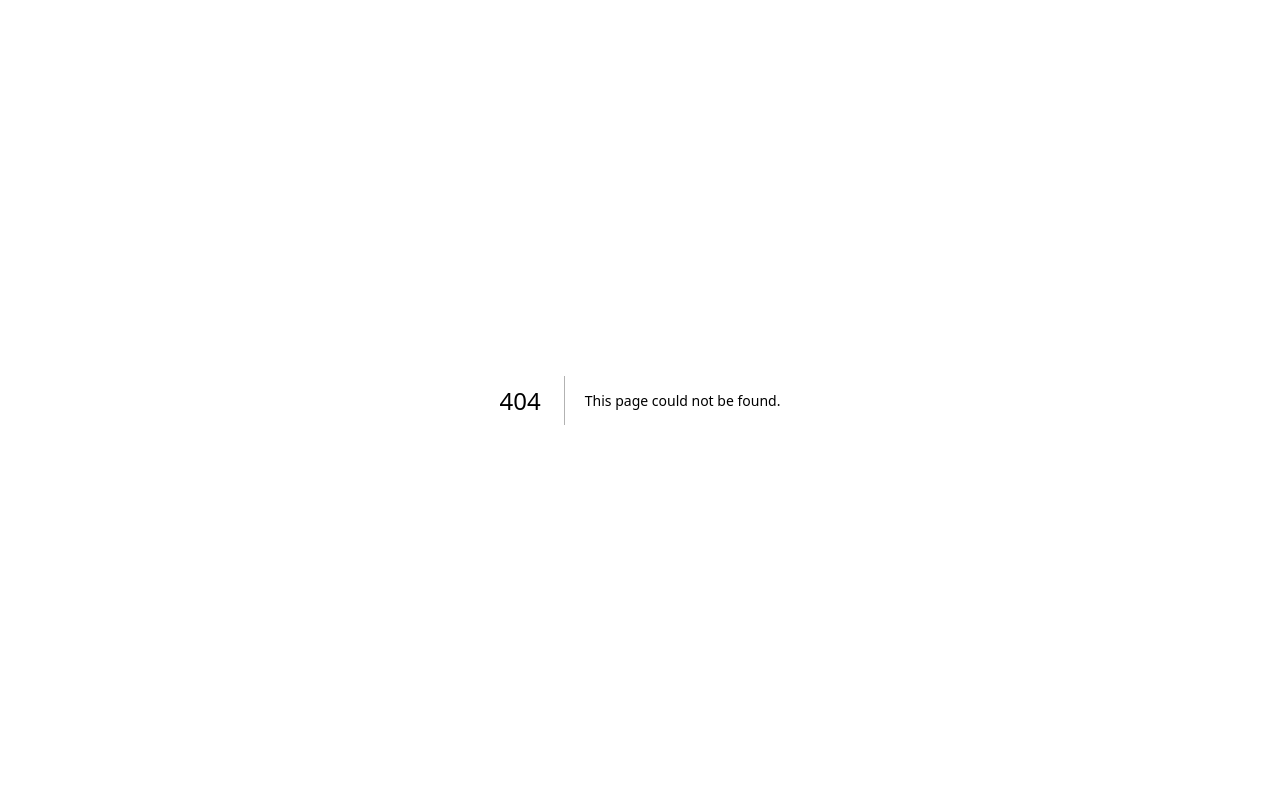
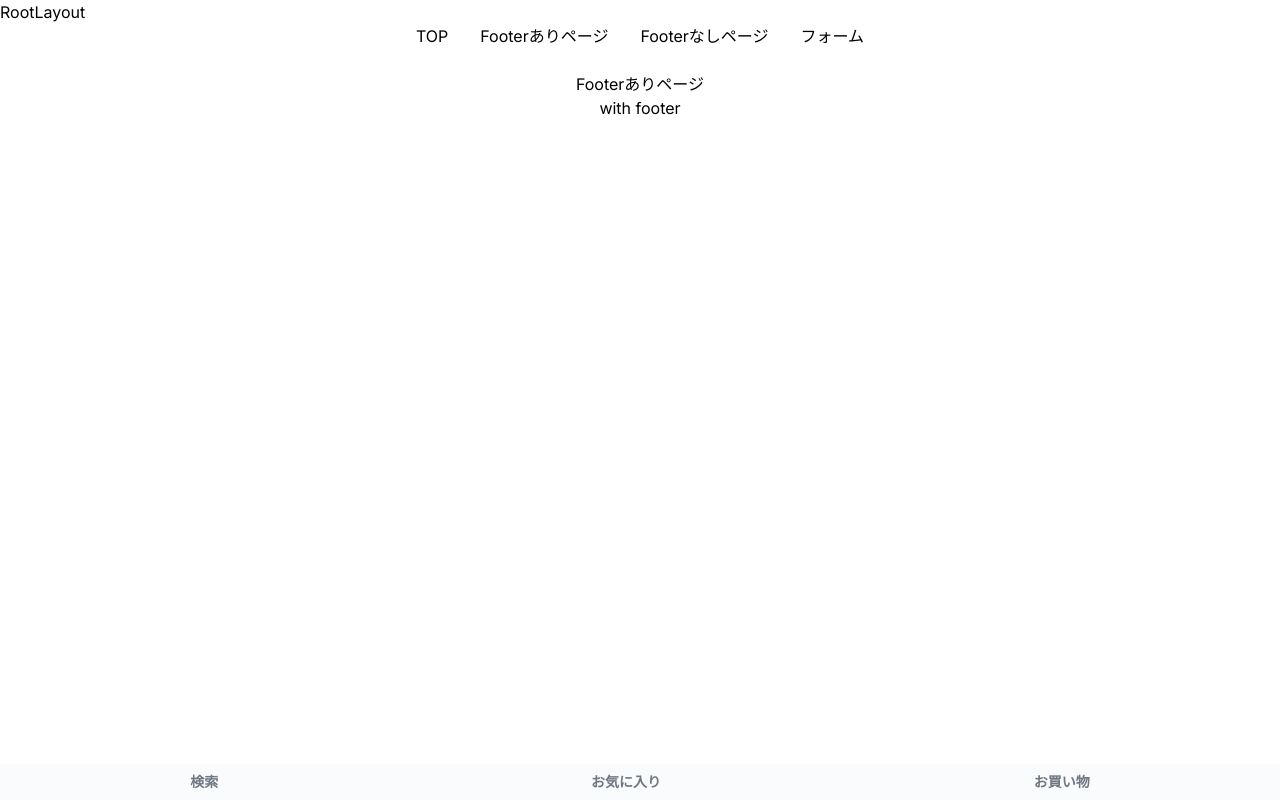
Before and after one commit to hiropi1224/next-sample, a Next.js app: page /with-footer in a window 1280 px wide. Before the commit this address had no page. Built offline with nearby package versions, Linux system fonts and the light colour scheme.

Commit message:
footer有・無のレイアウト追加

```diff
--- /dev/null
+++ b/src/app/(withFooterLayout)/layout.tsx
@@ -0,0 +1,15 @@
+import { Footer } from '@/app/_components/footer';
+
+export default function WithFooter({
+  children,
+}: {
+  children: React.ReactNode;
+}) {
+  return (
+    <main className='mt-6 text-center'>
+      <h1>Footerありページ</h1>
+      {children}
+      <Footer />
+    </main>
+  );
+}
--- /dev/null
+++ b/src/app/(withFooterLayout)/with-footer/page.tsx
@@ -0,0 +1,9 @@
+export default function Home() {
+  return (
+    <main>
+      <div>
+        <p>with footer</p>
+      </div>
+    </main>
+  );
+}
--- /dev/null
+++ b/src/app/(withoutFooterLayout)/layout.tsx
@@ -0,0 +1,12 @@
+export default function WithoutFooter({
+  children,
+}: {
+  children: React.ReactNode;
+}) {
+  return (
+    <main className='mt-6 text-center'>
+      <h1>Footerなし</h1>
+      {children}
+    </main>
+  );
+}
--- /dev/null
+++ b/src/app/(withoutFooterLayout)/without-footer/page.tsx
@@ -0,0 +1,9 @@
+export default function Home() {
+  return (
+    <main>
+      <div>
+        <p>without footer</p>
+      </div>
+    </main>
+  );
+}
--- a/src/app/layout.tsx
+++ b/src/app/layout.tsx
@@ -1,4 +1,5 @@
 import { Inter } from 'next/font/google';
+import Link from 'next/link';
 import { Provider } from '@/app/_components/provider';
 import './globals.css';
 
@@ -17,7 +18,24 @@ export default function RootLayout({
   return (
     <html lang='ja'>
       <body className={inter.className}>
-        <Provider>{children}</Provider>
+        <Provider>
+          <h1>RootLayout</h1>
+          <nav className='flex space-x-8 justify-center'>
+            <Link href='/'>
+              <div>TOP</div>
+            </Link>
+            <Link href='/with-footer'>
+              <div>Footerありページ</div>
+            </Link>
+            <Link href='/without-footer'>
+              <div>Footerなしページ</div>
+            </Link>
+            <Link href='/form'>
+              <div>フォーム</div>
+            </Link>
+          </nav>
+          {children}
+        </Provider>
       </body>
     </html>
   );
```
